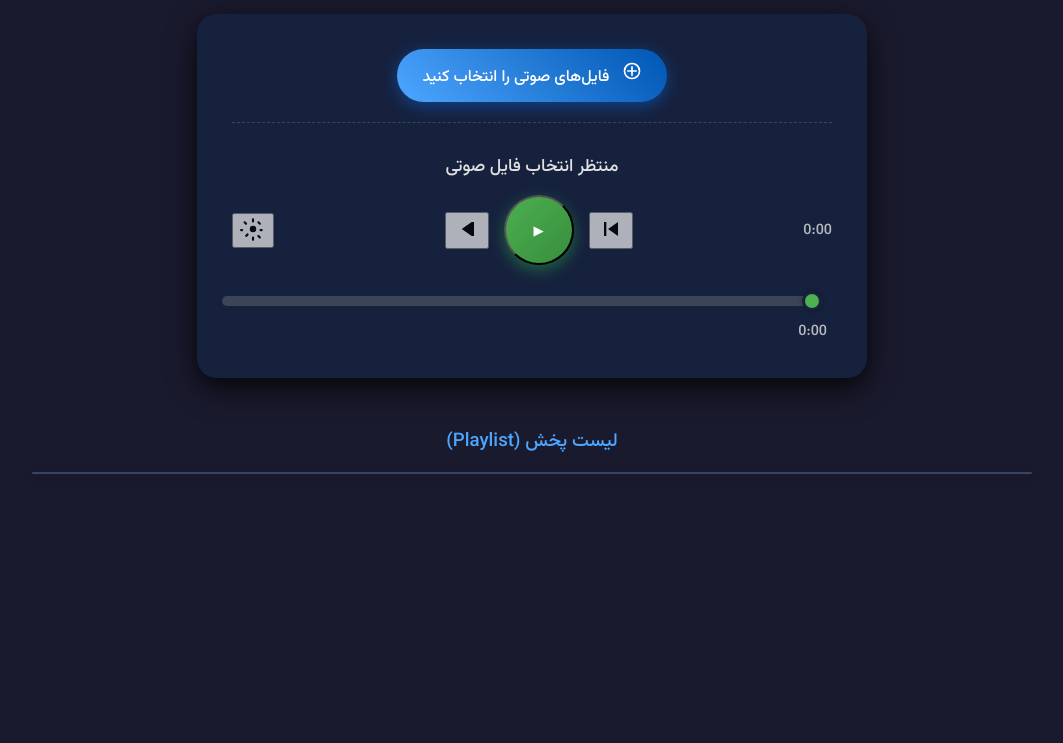
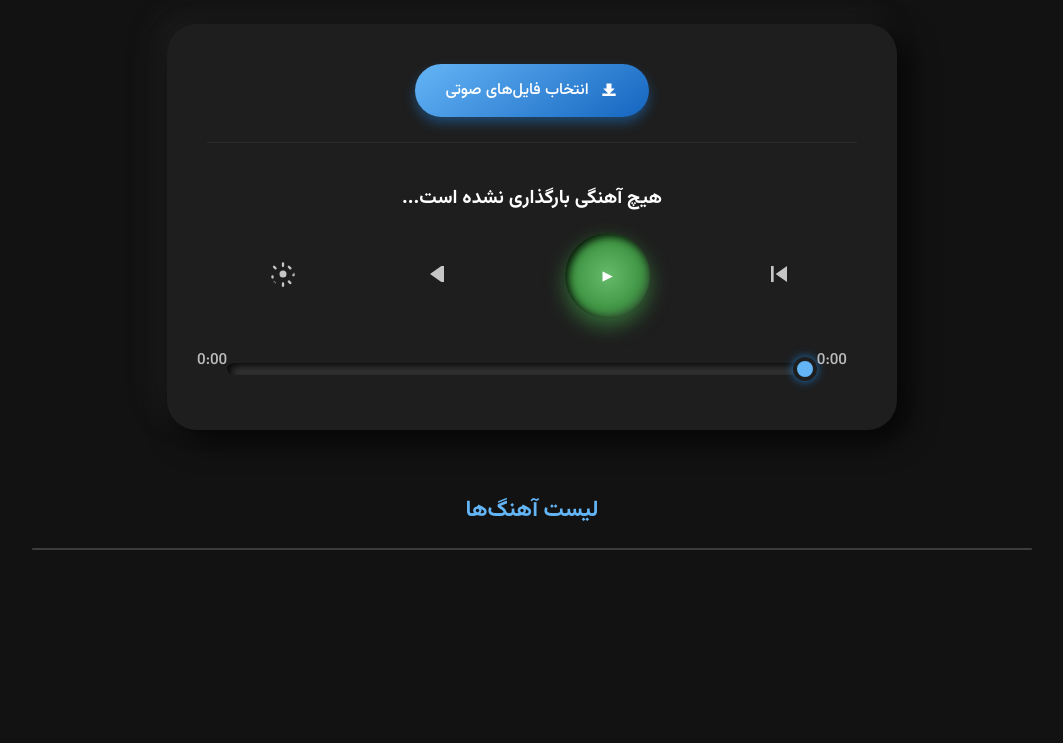
Before and after one commit to matindiscordgg/MatinPlayer, a plain HTML site: page index.html in a window 1280 px wide. Shown: the part 117-860 px from the top of the page, without its empty margins (108-1171 px from the left). Before the commit the page ends 800 px from the top, so only its background shows below. Drawn offline with Linux system fonts and the light colour scheme.

Commit message:
Update index.html

```diff
--- a/index.html
+++ b/index.html
@@ -3,22 +3,23 @@
 <head>
     <meta charset="UTF-8">
     <meta name="viewport" content="width=device-width, initial-scale=1.0">
-    <title>پخش کننده صوتی گرافیکی</title>
+    <title>پخش کننده صوتی فوق گرافیکی</title>
     <style>
         /* --- 1. استایل‌های پایه و فونت‌ها --- */
-        @import url('https://fonts.googleapis.com/css2?family=Vazirmatn:wght@300;500;700&display=swap');
+        @import url('https://fonts.googleapis.com/css2?family=Vazirmatn:wght@300;500;700;900&display=swap');
 
         :root {
-            /* رنگ‌های اصلی برای حالت روشن (Light Mode) */
-            --bg-color: #f0f2f5;
+            /* رنگ‌های حالت روشن (Light Mode) */
+            --bg-color: #e9edf2;
             --player-bg: #ffffff;
-            --text-color: #1c1c1c;
-            --primary-color: #007bff;
-            --accent-color: #28a745;
-            --shadow-light: rgba(0, 0, 0, 0.1);
+            --text-color: #2c3e50;
+            --primary-color: #1e88e5; /* آبی روشن‌تر */
+            --accent-color: #43a047; /* سبز برای پلی */
+            --shadow-light-out: 5px 5px 15px rgba(0, 0, 0, 0.1), -5px -5px 15px rgba(255, 255, 255, 0.8);
+            --shadow-light-in: inset 2px 2px 5px rgba(0, 0, 0, 0.1), inset -2px -2px 5px rgba(255, 255, 255, 0.8);
             --playlist-bg: #ffffff;
-            --playlist-hover: #e9ecef;
-            --playlist-active: #d1e7fd;
+            --playlist-hover: #f0f0f0;
+            --playlist-active: #c5e1a5; /* سبز کم‌رنگ برای فعال */
         }
 
         body {
@@ -26,179 +27,209 @@
             background-color: var(--bg-color);
             color: var(--text-color);
             padding: 30px;
-            transition: background-color 0.5s, color 0.5s;
+            transition: background-color 0.5s ease, color 0.5s ease;
             max-width: 1000px;
             margin: 0 auto;
             display: flex;
             flex-direction: column;
             align-items: center;
+            min-height: 100vh;
         }
 
-        /* --- 2. استایل‌های حالت تاریک (Dark Mode) --- */
+        /* --- 2. استایل‌های حالت تاریک (Dark Mode) - تمرکز اصلی --- */
         body.dark-theme {
-            --bg-color: #1a1a2e;
-            --player-bg: #16213e;
-            --text-color: #e0e0e0;
-            --primary-color: #4da6ff;
-            --accent-color: #4caf50;
-            --shadow-light: rgba(0, 0, 0, 0.8);
-            --playlist-bg: #2e3b5e;
-            --playlist-hover: #3a4768;
-            --playlist-active: #355a80;
+            --bg-color: #121212;
+            --player-bg: #1e1e1e;
+            --text-color: #ffffff;
+            --primary-color: #64b5f6; /* آبی روشن‌تر در تاریکی */
+            --accent-color: #66bb6a; /* سبز درخشان */
+            --shadow-light-out: 10px 10px 30px rgba(0, 0, 0, 0.8), -10px -10px 30px rgba(60, 60, 60, 0.3);
+            --shadow-light-in: inset 3px 3px 8px rgba(0, 0, 0, 0.9), inset -3px -3px 8px rgba(60, 60, 60, 0.5);
+            --playlist-bg: #252525;
+            --playlist-hover: #303030;
+            --playlist-active: #2e4f31; /* سبز تیره فعال */
         }
 
         /* --- 3. ساختار کلی و پلیر --- */
         h1 {
-            font-weight: 700;
+            font-weight: 900;
             color: var(--primary-color);
-            margin-bottom: 30px;
+            margin-bottom: 40px;
+            text-shadow: 0 2px 5px rgba(0, 0, 0, 0.3);
         }
         .player-container {
             background-color: var(--player-bg);
-            padding: 35px;
-            border-radius: 20px;
-            box-shadow: 0 10px 30px var(--shadow-light);
+            padding: 40px;
+            border-radius: 30px;
+            box-shadow: var(--shadow-light-out);
             width: 100%;
-            max-width: 600px;
+            max-width: 650px;
+            transition: all 0.5s ease;
         }
 
         /* --- 4. بخش انتخاب فایل --- */
         .file-input-section {
             text-align: center;
-            margin-bottom: 30px;
-            padding-bottom: 20px;
-            border-bottom: 1px dashed rgba(150, 150, 150, 0.3);
+            margin-bottom: 40px;
+            padding-bottom: 25px;
+            border-bottom: 1px solid rgba(150, 150, 150, 0.1);
         }
         #audioFile {
             display: none;
         }
         .custom-file-upload {
-            padding: 12px 25px;
-            background: linear-gradient(45deg, var(--primary-color), #0056b3);
+            padding: 14px 30px;
+            background: linear-gradient(145deg, var(--primary-color), #1565c0);
             color: white;
-            border-radius: 30px;
+            border-radius: 35px;
             cursor: pointer;
-            display: inline-block;
+            display: inline-flex;
+            align-items: center;
             font-weight: 500;
-            box-shadow: 0 4px 15px rgba(0, 123, 255, 0.4);
-            transition: all 0.3s ease;
+            box-shadow: 0 6px 12px rgba(30, 136, 229, 0.4);
+            transition: all 0.3s cubic-bezier(0.175, 0.885, 0.32, 1.275); /* Springy effect */
         }
         .custom-file-upload:hover {
-            background: linear-gradient(45deg, #0056b3, var(--primary-color));
-            box-shadow: 0 6px 20px rgba(0, 123, 255, 0.6);
-            transform: translateY(-2px);
+            transform: scale(1.05);
+            box-shadow: 0 8px 18px rgba(30, 136, 229, 0.6);
         }
 
         /* --- 5. بخش اطلاعات و کنترل پلیر --- */
         .track-info p {
-            font-size: 1.1em;
-            margin: 0 0 15px 0;
+            font-size: 1.2em;
+            font-weight: 700;
             text-align: center;
-            min-height: 24px; /* برای جلوگیری از پرش محتوا */
+            min-height: 28px;
+            margin: 0 0 20px 0;
+            color: var(--text-color);
+            text-overflow: ellipsis;
+            white-space: nowrap;
+            overflow: hidden;
         }
         .controls {
             display: flex;
             align-items: center;
-            justify-content: space-between;
-            margin-bottom: 25px;
-        }
-        .control-group {
-            display: flex;
-            align-items: center;
-            gap: 15px;
+            justify-content: space-around;
+            margin-bottom: 30px;
         }
 
         /* دکمه اصلی (پلی/پاز) */
         #playPauseButton {
-            background: linear-gradient(135deg, var(--accent-color), #388e3c);
+            background: radial-gradient(circle at center, var(--accent-color) 0%, #388e3c 70%);
             color: white;
             border-radius: 50%;
-            width: 70px;
-            height: 70px;
+            width: 85px;
+            height: 85px;
             display: flex;
             align-items: center;
             justify-content: center;
-            box-shadow: 0 5px 15px rgba(40, 167, 69, 0.5);
-            transition: all 0.2s ease;
+            box-shadow: 0 8px 20px rgba(67, 160, 71, 0.6), var(--shadow-light-in);
+            transition: all 0.2s ease-in-out;
+            border: none;
         }
         #playPauseButton:hover {
-            box-shadow: 0 7px 20px rgba(40, 167, 69, 0.7);
-            transform: scale(1.05);
+            box-shadow: 0 10px 25px rgba(67, 160, 71, 0.8), var(--shadow-light-in);
+            transform: scale(1.08);
+        }
+        #playPauseButton:active {
+            transform: scale(0.95);
+            box-shadow: var(--shadow-light-in); /* Pressed effect */
         }
 
         /* دکمه‌های ناوبری و تم */
         .player-button {
             color: var(--text-color);
-            opacity: 0.7;
+            opacity: 0.75;
+            padding: 10px;
+            border-radius: 12px;
+            background: none;
+            border: none;
+            cursor: pointer;
+            transition: all 0.2s ease;
         }
         .player-button:hover {
             opacity: 1;
+            background-color: rgba(150, 150, 150, 0.1);
             color: var(--primary-color);
         }
         .player-button svg {
+            width: 32px;
+            height: 32px;
+        }
+        #themeToggle svg {
             width: 28px;
             height: 28px;
         }
-        #themeToggle svg {
-            width: 26px;
-            height: 26px;
-        }
 
-        /* زمان و نوار پیشرفت */
-        .time-display {
-            font-size: 0.9em;
-            opacity: 0.8;
-        }
+        /* نوار پیشرفت (Seek Bar) */
         #seekBar {
             -webkit-appearance: none;
             appearance: none;
             width: 100%;
-            height: 10px;
-            background: rgba(150, 150, 150, 0.3);
-            border-radius: 5px;
+            height: 12px;
+            background: rgba(150, 150, 150, 0.2);
+            border-radius: 6px;
             outline: none;
-            transition: opacity .2s;
+            margin: 15px 0;
             cursor: pointer;
-            margin: 0 10px;
+            box-shadow: var(--shadow-light-in);
         }
         #seekBar::-webkit-slider-thumb {
             -webkit-appearance: none;
             appearance: none;
-            width: 20px;
-            height: 20px;
+            width: 24px;
+            height: 24px;
             border-radius: 50%;
-            background: var(--accent-color);
+            background: var(--primary-color);
             cursor: pointer;
-            border: 3px solid var(--player-bg);
-            box-shadow: 0 0 5px rgba(0, 0, 0, 0.3);
+            border: 4px solid var(--player-bg);
+            box-shadow: 0 0 10px rgba(30, 136, 229, 0.8);
+            transition: all 0.1s ease;
+        }
+        #seekBar:hover::-webkit-slider-thumb {
+            background: #64b5f6;
+            transform: scale(1.1);
+        }
+
+        .time-row {
+            display: flex;
+            justify-content: space-between;
+            width: 100%;
+            padding: 0 10px;
+        }
+        .time-display {
+            font-size: 0.95em;
+            opacity: 0.7;
+            font-weight: 500;
         }
 
         /* --- 6. لیست پخش (Playlist) --- */
         .playlist-section {
             width: 100%;
-            margin-top: 30px;
+            margin-top: 40px;
         }
         .playlist-section h3 {
             text-align: center;
-            margin-bottom: 15px;
+            margin-bottom: 20px;
             color: var(--primary-color);
-            font-weight: 500;
+            font-weight: 700;
+            font-size: 1.4em;
         }
         #playlistContainer {
             list-style: none;
             padding: 0;
-            max-height: 350px;
+            max-height: 400px;
             overflow-y: auto;
             background-color: var(--playlist-bg);
-            border-radius: 15px;
-            box-shadow: 0 4px 15px rgba(0, 0, 0, 0.15);
-            border: 1px solid rgba(150, 150, 150, 0.1);
+            border-radius: 20px;
+            box-shadow: var(--shadow-light-in);
+            border: 1px solid rgba(150, 150, 150, 0.2);
         }
         .playlist-item {
-            padding: 15px 20px;
-            border-bottom: 1px solid rgba(150, 150, 150, 0.1);
+            padding: 18px 25px;
+            border-bottom: 1px solid rgba(150, 150, 150, 0.08);
             cursor: pointer;
-            transition: background-color 0.2s, color 0.2s;
+            transition: background-color 0.3s, color 0.3s, font-weight 0.3s;
             display: flex;
             justify-content: space-between;
             align-items: center;
@@ -212,49 +243,48 @@
         .playlist-item.active {
             background-color: var(--playlist-active);
             color: var(--text-color);
-            font-weight: 700;
+            font-weight: 900; /* بسیار پررنگ */
+            box-shadow: 0 0 10px rgba(30, 136, 229, 0.1);
         }
         .track-name {
             flex-grow: 1;
             white-space: nowrap;
             overflow: hidden;
             text-overflow: ellipsis;
-            margin-right: 10px;
+            margin-right: 15px;
         }
         .track-duration {
             font-size: 0.85em;
             opacity: 0.6;
+            font-weight: 300;
         }
     </style>
 </head>
 <body class="dark-theme"> <!-- تنظیم اولیه روی دارک مود -->
 
-    <h1>Audio Player Pro</h1>
+    <h1>پخش کننده صوتی فوق گرافیکی</h1>
 
     <div class="player-container">
 
         <!-- بخش انتخاب فایل -->
         <div class="file-input-section">
             <label for="audioFile" class="custom-file-upload">
-                <svg width="20" height="20" viewBox="0 0 24 24" fill="white" style="margin-left: 8px;"><path d="M17 11h-4V7a1 1 0 00-2 0v4H7a1 1 0 000 2h4v4a1 1 0 002 0v-4h4a1 1 0 000-2z"/><path d="M12 2a10 10 0 100 20 10 10 0 000-20zm0 18a8 8 0 110-16 8 8 0 010 16z"/></svg>
-                فایل‌های صوتی را انتخاب کنید
+                <!-- آیکون آپلود سفارشی -->
+                <svg width="20" height="20" viewBox="0 0 24 24" fill="white" style="margin-left: 10px;"><path d="M19 9h-4V3H9v6H5l7 7 7-7zM4 15v3h16v-3H4z" fill="currentColor"/></svg>
+                انتخاب فایل‌های صوتی
             </label>
             <input type="file" id="audioFile" accept="audio/mp3, audio/wav, audio/ogg, audio/flac, audio/aac" multiple>
         </div>
 
         <!-- بخش اطلاعات و کنترل‌های اصلی -->
         <div class="track-info">
-            <p id="currentTrackTitle">هیچ آهنگی انتخاب نشده است</p>
+            <p id="currentTrackTitle">هیچ آهنگی بارگذاری نشده است...</p>
         </div>
 
         <div class="controls">
-            <div class="control-group time-display">
-                <span id="currentTime">0:00</span>
-            </div>
-
-            <div class="control-group buttons">
             <button id="prevButton" class="player-button" title="آهنگ قبلی">
-                    <svg viewBox="0 0 24 24"><path d="M6 6h2v12H6zm3.5 6l8.5 6V6z"/></svg>
+                <!-- آیکون پرش به عقب -->
+                <svg viewBox="0 0 24 24"><path d="M6 6h2v12H6zm3.5 6l8.5 6V6z" fill="currentColor"/></svg>
             </button>
 
             <button id="playPauseButton" title="پخش/توقف">
@@ -264,34 +294,33 @@
             </button>
 
             <button id="nextButton" class="player-button" title="آهنگ بعدی">
-                    <svg viewBox="0 0 24 24"><path d="M16 6h2v12h-2zm-8.5 6l8.5-6v12z"/></svg>
+                <!-- آیکون پرش به جلو -->
+                <svg viewBox="0 0 24 24"><path d="M16 6h2v12h-2zm-8.5 6l8.5-6v12z" fill="currentColor"/></svg>
+            </button>
+
+            <button id="themeToggle" class="player-button" title="تغییر تم">
+                <!-- آیکون ماه/خورشید -->
+                <svg viewBox="0 0 24 24" id="theme-icon"><path id="moon-icon" d="M12 2a1 1 0 011 1v2a1 1 0 01-2 0V3a1 1 0 011-1zm0 17a1 1 0 011 1v2a1 1 0 01-2 0v-2a1 1 0 011-1zM4.93 5.07a1 1 0 011.41 1.41l-1.41 1.41a1 1 0 01-1.41-1.41l1.41-1.41zM17.66 17.66a1 1 0 011.41 1.41l-1.41 1.41a1 1 0 01-1.41-1.41l1.41-1.41zM3 13a1 1 0 011-1h1a1 1 0 010 2H4a1 1 0 01-1-1zm18 0a1 1 0 01-1-1h-1a1 1 0 010 2h1a1 1 0 011-1zM4.93 17.66a1 1 0 01-1.41 1.41l-1.41-1.41a1 1 0 011.41-1.41l1.41 1.41zM17.66 5.07a1 1 0 01-1.41 1.41l-1.41-1.41a1 1 0 011.41-1.41l1.41 1.41zM12 9a3 3 0 100 6 3 3 0 000-6z" fill="currentColor" style="display: none;"/><path id="sun-icon-path" d="M12 2a1 1 0 00-1 1v2a1 1 0 002 0V3a1 1 0 00-1-1zm0 17a1 1 0 00-1 1v2a1 1 0 002 0v-2a1 1 0 00-1-1zM4.93 5.07a1 1 0 00-1.41 1.41l1.41 1.41a1 1 0 001.41-1.41l-1.41-1.41zM17.66 17.66a1 1 0 00-1.41 1.41l1.41 1.41a1 1 0 001.41-1.41l-1.41-1.41zM3 13a1 1 0 00-1 1v1a1 1 0 002 0v-1a1 1 0 00-1-1zm18 0a1 1 0 00-1-1v1a1 1 0 002 0v-1a1 1 0 00-1-1zM4.93 17.66a1 1 0 001.41 1.41l-1.41 1.41a1 1 0 00-1.41-1.41l1.41-1.41zM17.66 5.07a1 1 0 00-1.41 1.41l1.41 1.41a1 1 0 001.41-1.41l-1.41-1.41zM12 9a3 3 0 100 6 3 3 0 000-6z" fill="currentColor"/></svg>
             </button>
         </div>
 
-            <div class="control-group theme-and-seek">
-                 <!-- دکمه تم -->
-                <button id="themeToggle" class="player-button" title="تغییر تم">
-                    <svg viewBox="0 0 24 24" id="theme-icon"><path id="sun-icon" d="M12 2a1 1 0 00-1 1v2a1 1 0 002 0V3a1 1 0 00-1-1zm0 17a1 1 0 00-1 1v2a1 1 0 002 0v-2a1 1 0 00-1-1zM4.93 5.07a1 1 0 00-1.41 1.41l1.41 1.41a1 1 0 001.41-1.41l-1.41-1.41zM17.66 17.66a1 1 0 00-1.41 1.41l1.41 1.41a1 1 0 001.41-1.41l-1.41-1.41zM3 13a1 1 0 00-1-1H1a1 1 0 000 2h1a1 1 0 001-1zm18 0a1 1 0 00-1-1h-1a1 1 0 000 2h1a1 1 0 001-1zM4.93 17.66a1 1 0 001.41 1.41l1.41-1.41a1 1 0 00-1.41-1.41l-1.41 1.41zM17.66 5.07a1 1 0 00-1.41 1.41l1.41 1.41a1 1 0 001.41-1.41l-1.41-1.41zM12 9a3 3 0 100 6 3 3 0 000-6z"/></svg>
-                </button>
-            </div>
-        </div>
-
-        <!-- نوار پیشرفت -->
+        <!-- نوار پیشرفت و زمان -->
+        <div class="time-row">
+            <span class="time-display" id="currentTime">0:00</span>
             <input type="range" id="seekBar" value="0" min="0" max="100">
-        <div class="control-group time-display" style="justify-content: flex-start; width: 100%; margin-top: 5px;">
-            <span id="duration" style="margin-right: 5px;">0:00</span>
+            <span class="time-display" id="duration">0:00</span>
         </div>
     </div>
 
     <!-- بخش لیست پخش (Playlist) -->
     <div class="playlist-section">
-        <h3>لیست پخش (Playlist)</h3>
+        <h3>لیست آهنگ‌ها</h3>
         <ul id="playlistContainer">
             <!-- آیتم‌های لیست به صورت داینامیک توسط JS اضافه می‌شوند -->
         </ul>
     </div>
 
-    <!-- اسکریپت باید در انتهای بادی قرار گیرد -->
-    <script src="script.js"></script>
+    <!-- توجه: همچنان به اسکریپت جاوا اسکریپت نیاز دارید که منطق را پیاده سازی کند -->
+    <!-- <script src="script.js"></script> -->
 </body>
 </html>
```
Lines whose indentation alone changed are shown as unchanged.
